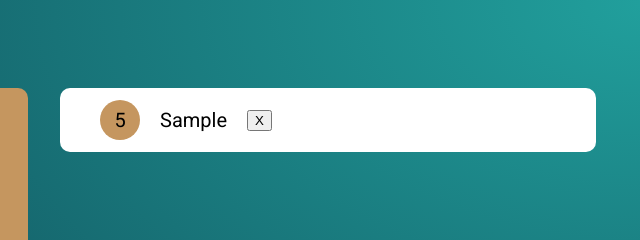
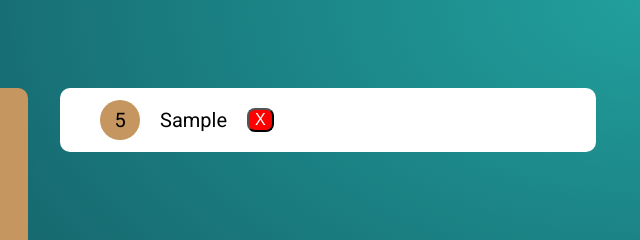
Before and after one commit to gabrielayresdev/Mochila-de-viagem, a plain HTML site: page index.html in a window 1280 px wide. Both pictures are taken after typing "Sample", "5" into the empty fields and a click on the input "Adicionar". Shown: the top 240 px of the page, 628-1268 px from the left. Drawn offline with Linux system fonts and the light colour scheme.

Commit message:
Estilo do botão delete

```diff
--- a/style.css
+++ b/style.css
@@ -131,3 +131,11 @@ html {
     Background: #C5965F;
     font-weight: 400;
 }
+
+.btn {
+    background: red;
+    font-size: 16px;
+    border-radius: 8px;
+    color: white;
+    cursor: pointer;
+}
```
